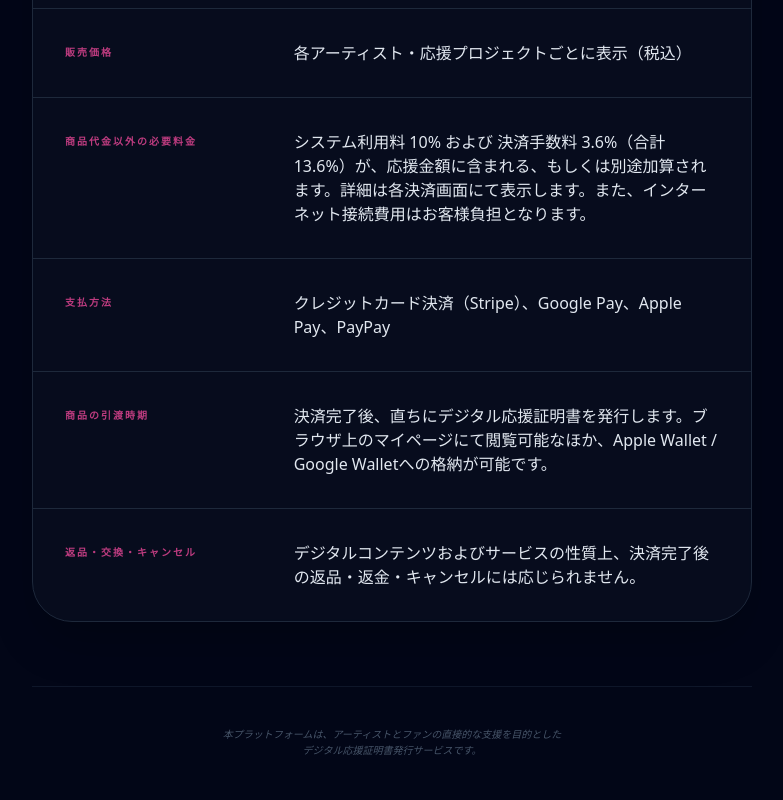
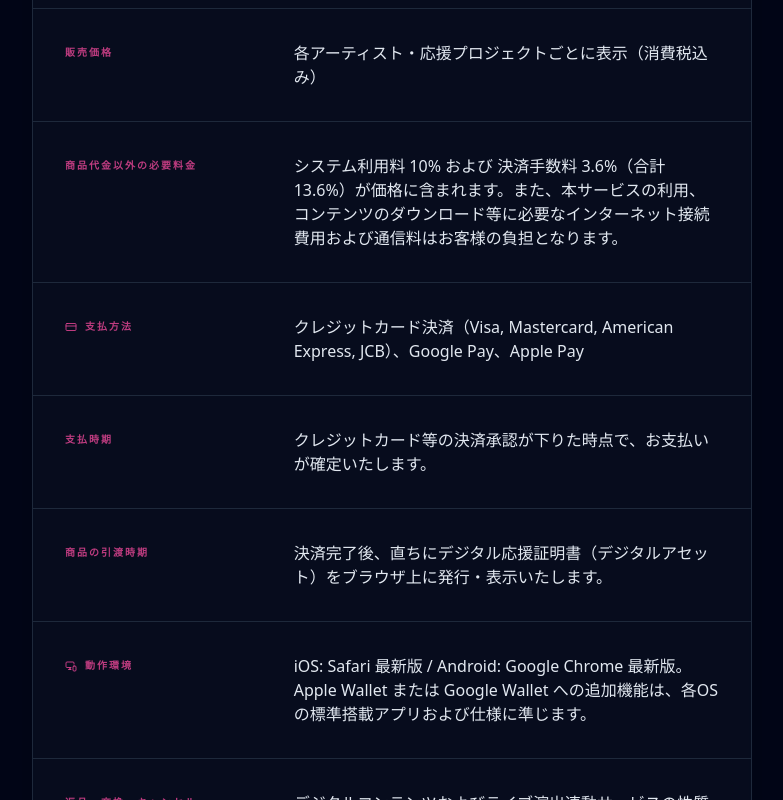
Before and after one commit to spacemindhiro/direct-cheers, a Next.js app: page /law in a window 1280 px wide. Shown: the part 820-1620 px from the top of the page, without its empty margins (248-1031 px from the left). Built offline with nearby package versions, Linux system fonts and the light colour scheme.

Commit message:
law更新

```diff
--- a/app/law/page.tsx
+++ b/app/law/page.tsx
@@ -2,27 +2,59 @@
 
 import React from 'react';
 import Link from 'next/link';
-import { ArrowLeft, ShieldCheck } from "lucide-react";
+import { ArrowLeft, ShieldCheck, MonitorSmartphone, CreditCard } from "lucide-react";
 
 export default function LawPage() {
-  // ✅ 確定した手数料体系（13.6%）と商品を反映
+  // ✅ 確定した手数料体系、動作環境、支払時期を網羅
   const lawData = [
-    { label: "販売業者", value: "SpaceMind Direct Cheers 事務局（代表：森脇 弘貴）" },
-    { label: "代表責任者", value: "森脇 弘貴" },
-    { label: "所在地", value: "〒223-0062 神奈川県横浜市港北区日吉本町x-x-x" }, // 確定したらここを埋める
-    { label: "電話番号", value: "050-xxxx-xxxx" }, // 取得した050番号をここに
-    { label: "メールアドレス", value: "support@direct-cheers.com" }, // お名前メールをここに
-    { label: "販売価格", value: "各アーティスト・応援プロジェクトごとに表示（税込）" },
+    {
+      label: "販売業者",
+      value: "SpaceMind Direct Cheers 事務局（代表：森脇 弘貴）"
+    },
+    {
+      label: "代表責任者",
+      value: "森脇 弘貴"
+    },
+    {
+      label: "所在地",
+      value: "〒223-0062 神奈川県横浜市港北区日吉本町x-x-x" // 👈 Stripe登録住所と完全一致させること
+    },
+    {
+      label: "電話番号",
+      value: "050-xxxx-xxxx" // 👈 取得した050番号
+    },
+    {
+      label: "メールアドレス",
+      value: "support@direct-cheers.com"
+    },
+    {
+      label: "販売価格",
+      value: "各アーティスト・応援プロジェクトごとに表示（消費税込み）"
+    },
     {
       label: "商品代金以外の必要料金",
-      value: "システム利用料 10% および 決済手数料 3.6%（合計 13.6%）が、応援金額に含まれる、もしくは別途加算されます。詳細は各決済画面にて表示します。また、インターネット接続費用はお客様負担となります。"
+      value: "システム利用料 10% および 決済手数料 3.6%（合計 13.6%）が価格に含まれます。また、本サービスの利用、コンテンツのダウンロード等に必要なインターネット接続費用および通信料はお客様の負担となります。"
     },
-    { label: "支払方法", value: "クレジットカード決済（Stripe）、Google Pay、Apple Pay、PayPay" },
+    {
+      label: "支払方法",
+      value: "クレジットカード決済（Visa, Mastercard, American Express, JCB）、Google Pay、Apple Pay"
+    },
+    {
+      label: "支払時期",
+      value: "クレジットカード等の決済承認が下りた時点で、お支払いが確定いたします。"
+    },
     {
       label: "商品の引渡時期",
-      value: "決済完了後、直ちにデジタル応援証明書を発行します。ブラウザ上のマイページにて閲覧可能なほか、Apple Wallet / Google Walletへの格納が可能です。"
+      value: "決済完了後、直ちにデジタル応援証明書（デジタルアセット）をブラウザ上に発行・表示いたします。"
     },
-    { label: "返品・交換・キャンセル", value: "デジタルコンテンツおよびサービスの性質上、決済完了後の返品・返金・キャンセルには応じられません。" },
+    {
+      label: "動作環境",
+      value: "iOS: Safari 最新版 / Android: Google Chrome 最新版。Apple Wallet または Google Wallet への追加機能は、各OSの標準搭載アプリおよび仕様に準じます。"
+    },
+    {
+      label: "返品・交換・キャンセル",
+      value: "デジタルコンテンツおよびライブ演出連動サービスの性質上、決済完了後におけるユーザー都合によるキャンセル、返品、返金には一切応じられません。"
+    },
   ];
 
   return (
@@ -51,11 +83,15 @@ export default function LawPage() {
           </p>
         </section>
 
-        <div className="bg-slate-900/40 border border-slate-800 rounded-[2.5rem] overflow-hidden shadow-2xl backdrop-blur-sm">
+        <div className="bg-slate-900/40 border border-slate-800 rounded-[2.5rem] overflow-hidden shadow-2xl backdrop-blur-sm relative">
+          <div className="absolute top-0 right-0 w-32 h-32 bg-pink-500/5 blur-3xl -z-10" />
+
           <dl className="divide-y divide-slate-800">
             {lawData.map((item, index) => (
-              <div key={index} className="flex flex-col md:flex-row p-8 md:items-start gap-4 hover:bg-slate-900/60 transition-colors">
-                <dt className="md:w-1/3 text-[10px] font-bold uppercase tracking-[0.2em] text-pink-500/80 pt-1">
+              <div key={index} className="flex flex-col md:flex-row p-8 md:items-start gap-4 hover:bg-slate-900/60 transition-colors group">
+                <dt className="md:w-1/3 text-[10px] font-black uppercase tracking-[0.2em] text-pink-500/80 pt-1 flex items-center gap-2">
+                  {item.label === "支払方法" && <CreditCard size={12} />}
+                  {item.label === "動作環境" && <MonitorSmartphone size={12} />}
                   {item.label}
                 </dt>
                 <dd className="md:w-2/3 text-sm md:text-base text-slate-200 font-medium leading-relaxed">
@@ -66,11 +102,14 @@ export default function LawPage() {
           </dl>
         </div>
 
-        <footer className="mt-16 pt-10 border-t border-slate-900">
-          <p className="text-slate-600 text-[10px] text-center font-mono italic leading-relaxed">
-            本プラットフォームは、アーティストとファンの直接的な支援を目的とした<br />
-            デジタル応援証明書発行サービスです。
+        <footer className="mt-16 pt-10 border-t border-slate-900 text-center">
+          <p className="text-slate-600 text-[11px] font-mono italic leading-relaxed mb-4">
+            本プラットフォームは、SpaceMind Direct Cheers 事務局が運営し、<br />
+            アーティストへの直接支援を技術的に担保するデジタルアセット発行サービスです。
           </p>
+          <div className="text-[10px] text-slate-700 font-bold tracking-widest uppercase">
+            Platform ver 1.0.4 - 2026 Edition
+          </div>
         </footer>
       </main>
     </div>
```
